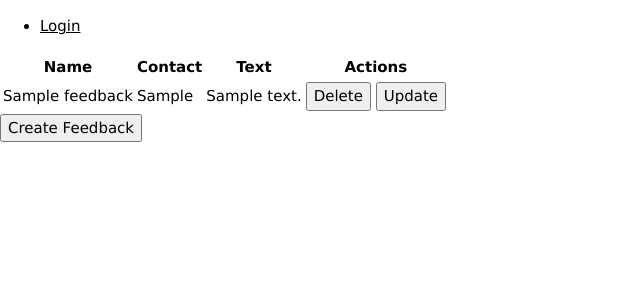
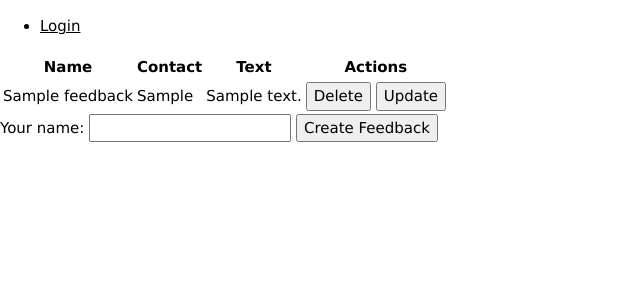
Before and after one commit to kalevhark/sandbox, a Django app: page /feedback/ in a window 1280 px wide. Shown: the top 300 px of the page, without its empty margins (0-640 px from the left). Run offline with Django 3.2, Linux system fonts and the light colour scheme; tables that the repository leaves empty hold one stand-in row (values such as "Sample post"); some libraries are stand-ins or nearby versions.

Commit message:
Feedback js asukoht

```diff
--- a/feedback/static/js/app.js
+++ b/feedback/static/js/app.js
@@ -1,4 +1,6 @@
 function  createFeedback(){
+    var feedback_name = $("[name=your_name]").val();
+    console.log(feedback_name);
     $.ajax({
         url:  `/feedback/create/`,
         data: {
--- a/feedback/templates/feedback/main.html
+++ b/feedback/templates/feedback/main.html
@@ -24,7 +24,11 @@ Actions
 </table>
 
 <div id="feedbackform">
-  <button  id="createFeedback"  class="btn" onclick="createFeedback()"> Create Feedback </button>
+  <form action="" method="post">
+    <label for="your_name">Your name: </label>
+    <input id="your_name" type="text" name="your_name">
+    <button  id="createFeedback"  class="btn" onclick="createFeedback()"> Create Feedback </button>
+  </form>
   <p id="createFeedbackMessage"></p>
 </div>
 
```
